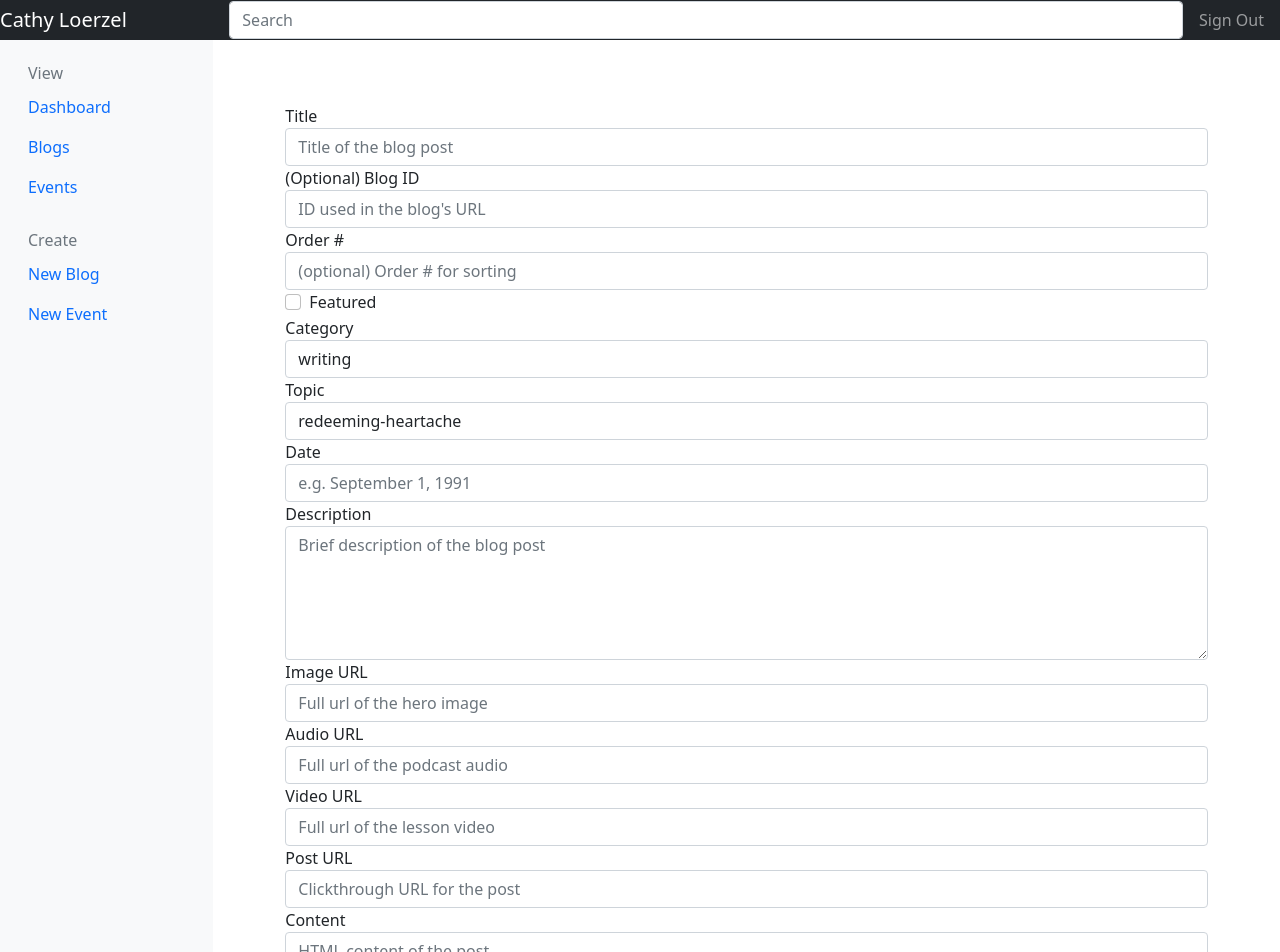
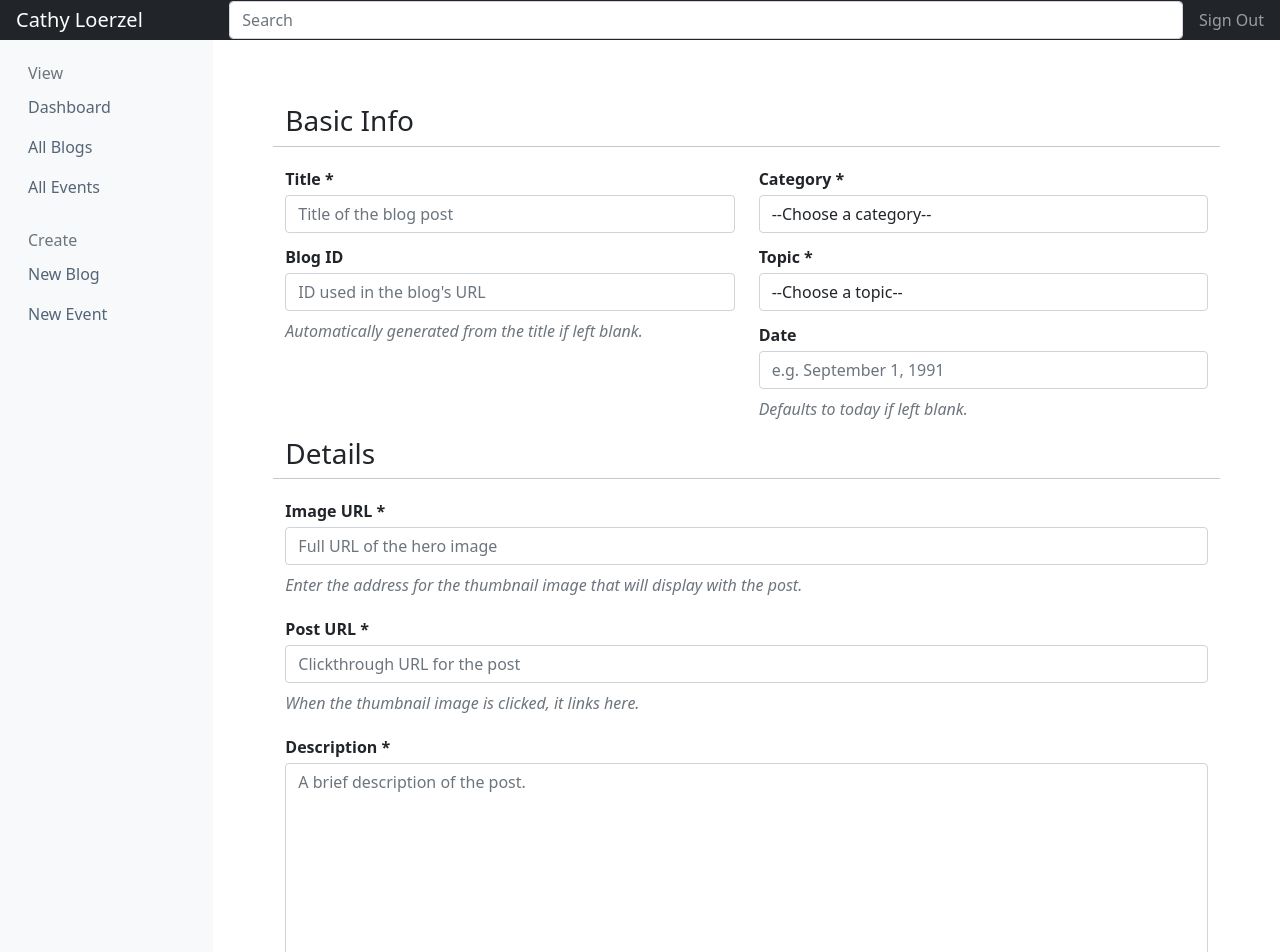
Before and after one commit to austinthaldorfhuelsbeck/cathy-loerzel-dashboard-client, a React (Create React App) app: page /blogs/new in a window 1280 px wide. Shown: the top 952 px of the page. Built offline with nearby package versions, Linux system fonts and the light colour scheme.

Commit message:
simplify blog page

```diff
--- /dev/null
+++ b/src/App.css
@@ -0,0 +1,20 @@
+a, .nav-link {
+    text-decoration: none;
+    color: #536577;
+}
+
+h3 {
+    color: #212529;
+}
+
+.card-img-right {
+    width: 100px;
+    height: auto;
+    object-fit: cover;
+}
+.preview-header {
+    height: 200px;
+    width: 100%;
+    object-fit: cover;
+    object-position: 10% 10%;
+}
--- a/src/App.js
+++ b/src/App.js
@@ -1,6 +1,8 @@
 import { Outlet } from "react-router-dom"
 import DashboardHeader from "./components/Headers/DashboardHeader"
 import DashboardSidebar from "./components/Sidebars/DashboardSidebar"
+
+import "./App.css"
 
 export default function App() {
   return (
--- a/src/components/Buttons/LoadMoreButton.js
+++ b/src/components/Buttons/LoadMoreButton.js
@@ -3,7 +3,7 @@ import { Link } from "react-router-dom"
 export default function LoadMoreButton({ url }) {
   return (
     <Link to={url}>
-      <button type="button" className="btn btn-primary">
+      <button type="button" className="btn btn-secondary">
         Load More...
       </button>
     </Link>
--- a/src/components/Cards/EventCard.js
+++ b/src/components/Cards/EventCard.js
@@ -3,8 +3,8 @@ import { Link } from "react-router-dom"
 export default function EventCard({ event }) {
   return (
     <Link to={`/events/${event.event_id}`}>
-      <div className="card m-3">
-        <div className="card-body">
+      <div className="card flex-md-row mb-4 box-shadow h-md-250">
+        <div className="card-body d-flex flex-column align-items-start">
           <h5 className="card-title">{event.name}</h5>
           <h6 className="card-subtitle mb-2 text-muted">{event.date}</h6>
           <p className="card-text">
--- a/src/components/Forms/BlogForm.js
+++ b/src/components/Forms/BlogForm.js
@@ -70,166 +70,111 @@ export default function BlogForm(props = {
     navigate("/")
   }
 
+  // Header image
+  const headerImage = formData.img && (
+    <img className="preview-header" src={formData.img} alt="Header 200px preview" />
+  )
+
+  // Form group classes
+  const inputGroup = (name, title, placeholder, value) => (
+    <div className="form-group py-1">
+      <label htmlFor={name}><strong>{title}</strong></label>
+      <input
+        className="form-control my-1"
+        type="text"
+        placeholder={placeholder}
+        name={name}
+        onChange={handleChange}
+        value={value}
+      />
+    </div>
+  )
+  const textAreaGroup = (name, title, placeholder, value) => (
+    <div className="form-group py-1">
+      <label htmlFor={name}><strong>{title}</strong></label>
+        <textarea
+          className="form-control my-1"
+          rows="8"
+          placeholder={placeholder}
+          name="text"
+          onChange={handleChange}
+          value={value}
+        />
+    </div>
+  )
+  const controlGroup = (name, title, options, value) => (
+    <div className="form-group py-1">
+      <label htmlFor={name}><strong>{title}</strong></label>
+      <select
+        className="form-control my-1"
+        name={name}
+        onChange={handleChange}
+        value={value}
+      >
+        <option>{`--Choose a ${name}--`}</option>
+        {options.map((option) => <option key={option}>{option}</option>)}
+      </select>
+    </div>
+  )
+
+  // Conditional URL rendering
+  const conditionalURL = (
+    <>
+      {formData.category === "podcasts" && inputGroup("audio", "Audio URL *", "Full url of the podcast audio", formData.audio)}
+      {formData.category === "teaching" && inputGroup("video", "Video URL *", "Full url of the lesson video", formData.video)}
+    </>
+  )
+
   return (
     <>
+      {headerImage}
       <form className="p-5" onSubmit={handleSubmit} noValidate>
-        <div className="form-group">
-          <label htmlFor="title">Title</label>
-          <input
-            className="form-control"
-            type="text"
-            placeholder="Title of the blog post"
-            name="title"
-            onChange={handleChange}
-            value={formData.title}
-          />
+
+        <div className="row">
+          <h3>Basic Info</h3>
+          <hr />
+          <div className="col col-md-6">
+            {inputGroup("title", "Title *", "Title of the blog post", formData.title)}
+            {inputGroup("blog_id", "Blog ID", "ID used in the blog's URL", formData.blog_id)}
+            <p className="text-muted"><em>Automatically generated from the title if left blank.</em></p>
+          </div>
+          <div className="col col-md-6">
+            {controlGroup("category", "Category *", ["writing", "podcasts", "teaching"], formData.category)}
+            {controlGroup(
+              "topic",
+              "Topic *",
+              ["redeeming-heartache", "leadership", "sexual-abuse", "allender-methodology", "spiritual-warfare"],
+              formData.topic
+            )}
+            {inputGroup("date", "Date", "e.g. September 1, 1991", formData.date)}
+            <p className="text-muted"><em>Defaults to today if left blank.</em></p>
+          </div>
         </div>
-        <div className="form-group">
-          <label htmlFor="blog_id">(Optional) Blog ID</label>
-          <input
-            className="form-control"
-            type="text"
-            placeholder="ID used in the blog's URL"
-            name="blog_id"
-            onChange={handleChange}
-            value={formData.blog_id}
-          />
+
+        <div className="row">
+          <h3>Details</h3>
+          <hr />
+          {inputGroup("img", "Image URL *", "Full URL of the hero image", formData.img)}
+          <p className="text-muted"><em>Enter the address for the thumbnail image that will display with the post.</em></p>
+          {inputGroup("url", "Post URL *", "Clickthrough URL for the post", formData.url)}
+          <p className="text-muted"><em>When the thumbnail image is clicked, it links here.</em></p>
+          {conditionalURL}
+          {textAreaGroup("text", "Description *", "A brief description of the post.", formData.text)}
+          <p className="text-muted"><em>This could be the first paragraph of the post. Automatically shortened to 250 characters for the preview.</em></p>
         </div>
-        <div className="form-group">
-          <label htmlFor="order">Order #</label>
-          <input
-            className="form-control"
-            type="number"
-            placeholder="(optional) Order # for sorting"
-            name="order"
-            onChange={handleChange}
-            value={formData.order}
-          />
+
+        <div className="row">
+          <h3>Content</h3>
+          <hr />
+          {textAreaGroup("content", "", "HTML content of the post.", formData.content)}
         </div>
-        <div className="form-check">
-          <input
-            className="form-check-input"
-            type="checkbox"
-            placeholder="Check if featured"
-            name="featured"
-            onChange={handleChange}
-            value={formData.featured}
-          />
-          <label className="form-check-label" htmlFor="featured">
-            Featured
-          </label>
-        </div>
-        <div className="form-group">
-          <label htmlFor="category">Category</label>
-          <select
-            className="form-control"
-            name="category"
-            onChange={handleChange}
-            value={formData.category}
-          >
-            <option>writing</option>
-            <option>podcasts</option>
-            <option>teaching</option>
-          </select>
-        </div>
-        <div className="form-group">
-          <label htmlFor="topic">Topic</label>
-          <select
-            className="form-control"
-            name="topic"
-            onChange={handleChange}
-            value={formData.topic}
-          >
-            <option>redeeming-heartache</option>
-            <option>leadership</option>
-            <option>sexual-abuse</option>
-            <option>allender-methodology</option>
-            <option>spiritual-warfare</option>
-          </select>
-        </div>
-        <div className="form-group">
-          <label htmlFor="date">Date</label>
-          <input
-            className="form-control"
-            type="text"
-            placeholder="e.g. September 1, 1991"
-            name="date"
-            onChange={handleChange}
-            value={formData.date}
-          />
-        </div>
-        <div className="form-group">
-          <label htmlFor="text">Description</label>
-          <textarea
-            className="form-control"
-            rows="5"
-            placeholder="Brief description of the blog post"
-            name="text"
-            onChange={handleChange}
-            value={formData.text}
-          />
-        </div>
-        <div className="form-group">
-          <label htmlFor="img">Image URL</label>
-          <input
-            className="form-control"
-            type="text"
-            placeholder="Full url of the hero image"
-            name="img"
-            onChange={handleChange}
-            value={formData.img}
-          />
-        </div>
-        <div className="form-group">
-          <label htmlFor="audio">Audio URL</label>
-          <input
-            className="form-control"
-            type="text"
-            placeholder="Full url of the podcast audio"
-            name="audio"
-            onChange={handleChange}
-            value={formData.audio}
-          />
-        </div>
-        <div className="form-group">
-          <label htmlFor="video">Video URL</label>
-          <input
-            className="form-control"
-            type="text"
-            placeholder="Full url of the lesson video"
-            name="video"
-            onChange={handleChange}
-            value={formData.video}
-          />
-        </div>
-        <div className="form-group">
-          <label htmlFor="video">Post URL</label>
-          <input
-            className="form-control"
-            type="text"
-            placeholder="Clickthrough URL for the post"
-            name="url"
-            onChange={handleChange}
-            value={formData.url}
-          />
-        </div>
-        <div className="form-group">
-          <label htmlFor="content">Content</label>
-          <textarea
-            className="form-control"
-            rows="5"
-            placeholder="HTML content of the post"
-            name="content"
-            onChange={handleChange}
-            value={formData.content}
-          />
-        </div>
-        <div className="row">
+
+        <div className="row py-3">
           <div className="col col-6">
             <button onClick={handleCancel} className="btn btn-secondary mx-1">
               Cancel
             </button>
-            <button type="submit" className="btn btn-primary mx-1">
+            <button type="submit" className="btn btn-dark mx-1">
               Submit
             </button>
           </div>
@@ -240,6 +185,7 @@ export default function BlogForm(props = {
           </div>
         </div>
       </form>
+
       {success && (
         <div className="alert alert-success" role="alert">
           {`Success! Blog ID: ${success}`}
--- a/src/components/Headers/DashboardHeader.js
+++ b/src/components/Headers/DashboardHeader.js
@@ -1,7 +1,7 @@
 export default function DashboardHeader() {
   return (
     <nav className="navbar navbar-dark sticky-top bg-dark flex-md-nowrap p-0">
-      <a className="navbar-brand col-sm-3 col-md-2 mr-0" href="/">Cathy Loerzel</a>
+      <a className="navbar-brand col-sm-3 col-md-2 mr-0 px-3" href="/">Cathy Loerzel</a>
       <input className="form-control form-control-dark w-100" type="text" placeholder="Search" aria-label="Search" />
       <ul className="navbar-nav px-3">
         <li className="nav-item text-nowrap">
--- a/src/components/Lists/ItemsList.js
+++ b/src/components/Lists/ItemsList.js
@@ -6,10 +6,10 @@ import EventCard from "../Cards/EventCard"
 export default function ItemsList({ selectedList, items, preview }) {
 
   // If 'preview' is true,
-  // only preview the first six items
+  // only preview the first four items
   // and render a "load more..." button
-  if (preview && items.length > 6) {
-    items = items.slice(0, 6)
+  if (preview && items.length > 4) {
+    items = items.slice(0, 4)
   }
 
   // Choose the appropriate list to render
--- a/src/components/Sidebars/DashboardSidebar.js
+++ b/src/components/Sidebars/DashboardSidebar.js
@@ -5,11 +5,11 @@ export default function DashboardSidebar() {
             href: "/"
         },
         {
-            title: "Blogs",
+            title: "All Blogs",
             href: "/blogs"
         },
         {
-            title: "Events",
+            title: "All Events",
             href: "/events"
         }
     ];
```
Also changed, not shown: src/components/Cards/BlogCard.js (+18 -10 lines).
